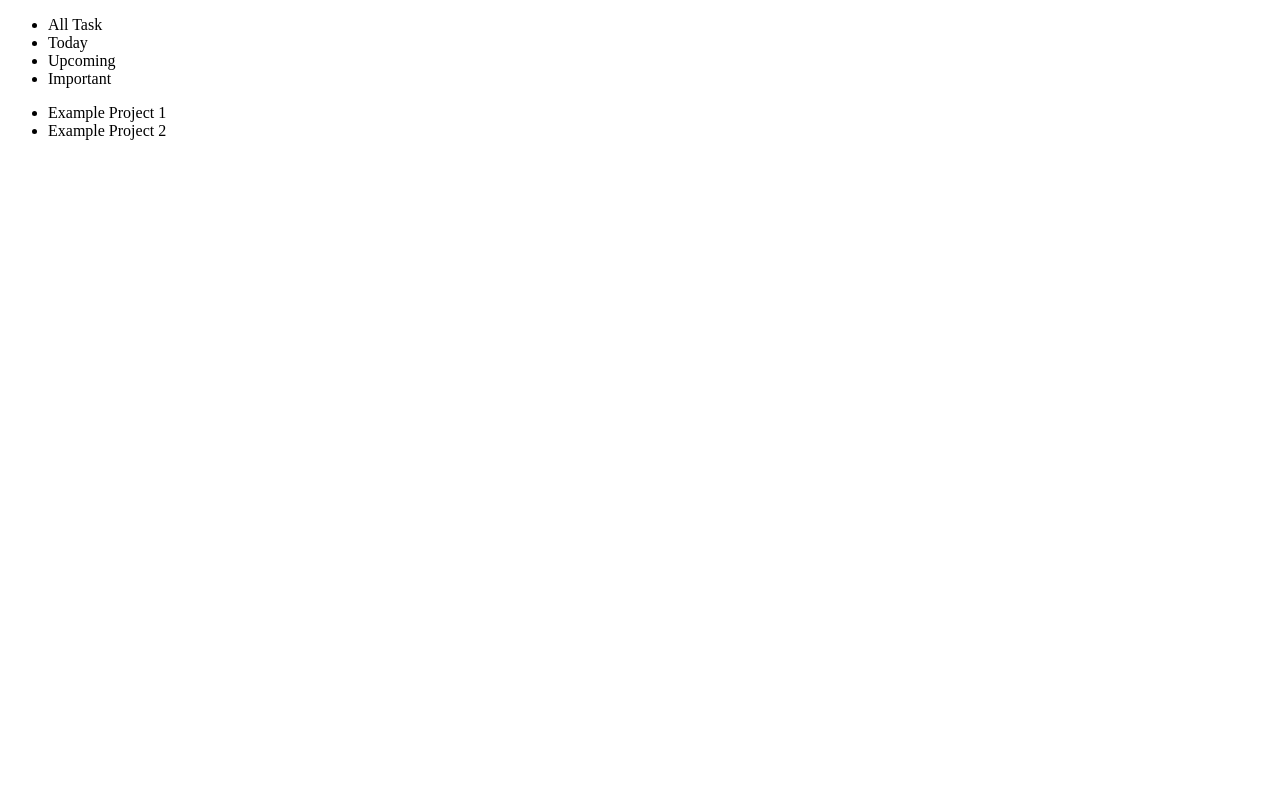
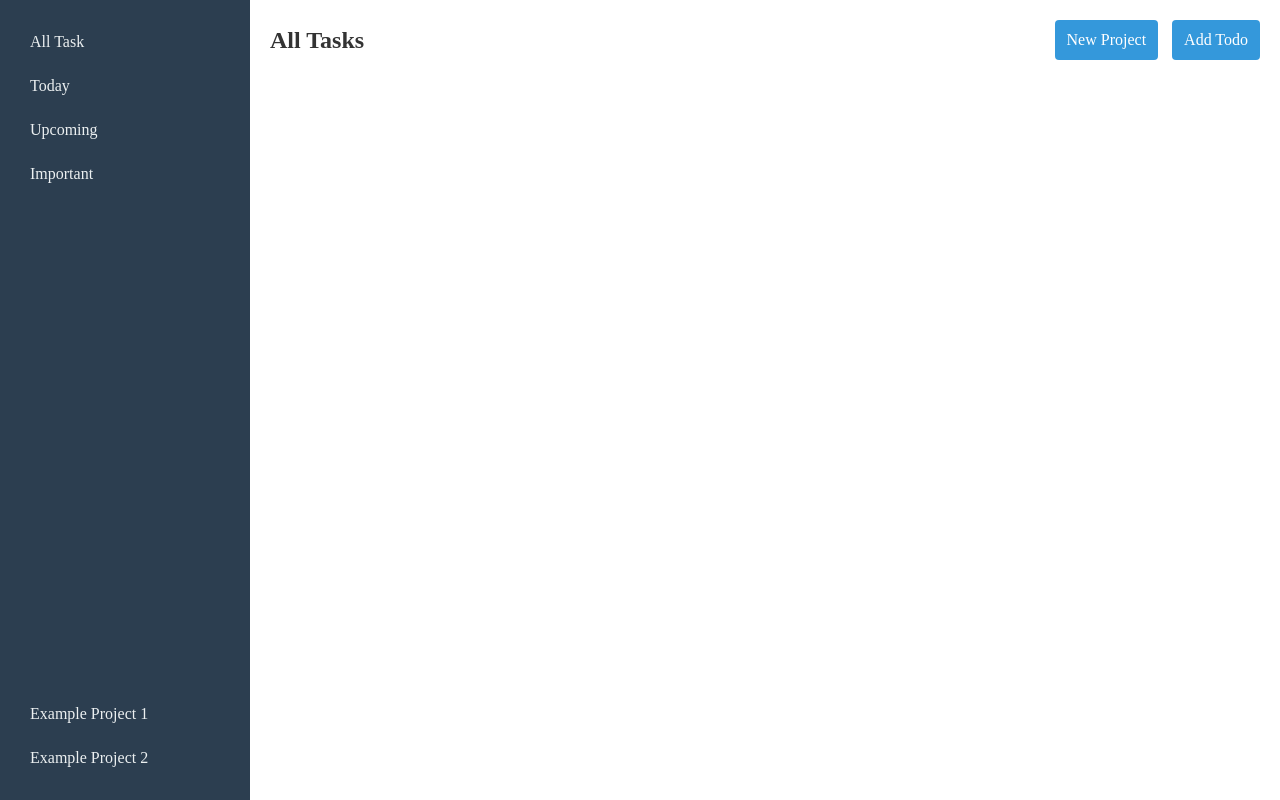
Before and after one commit to orokidd/todo-list, a website built with webpack: page src/template.html in a window 1280 px wide. Built offline with nearby package versions, Linux system fonts and the light colour scheme.

Commit message:
basic styling

```diff
--- a/src/index.js
+++ b/src/index.js
@@ -0,0 +1 @@
+import "./styles.css"
--- /dev/null
+++ b/src/styles.css
@@ -0,0 +1,113 @@
+/* CSS Reset */
+*, *::before, *::after {
+    box-sizing: border-box;
+  }
+  * {
+    margin: 0;
+  }
+
+  body {
+    line-height: 1.5;
+    -webkit-font-smoothing: antialiased;
+  }
+
+  img, picture, video, canvas, svg {
+    display: block;
+    max-width: 100%;
+  }
+
+  input, button, textarea, select {
+    font: inherit;
+  }
+
+  p, h1, h2, h3, h4, h5, h6 {
+    overflow-wrap: break-word;
+  }
+
+  p {
+    text-wrap: pretty;
+  }
+  h1, h2, h3, h4, h5, h6 {
+    text-wrap: balance;
+  }
+  ul, li, ol {
+    list-style: none;
+    padding-left: 0;
+  }
+  a {
+    text-decoration: none;
+    color: black;
+  }
+
+body {
+  background-color: #f4f4f4;
+  color: #333;
+}
+
+.wrapper {
+  display: flex;
+  height: 100vh;
+}
+
+/* Sidebar */
+.sidebar {
+  width: 250px;
+  background-color: #2c3e50;
+  color: #ecf0f1;
+  padding: 20px;
+  display: flex;
+  flex-direction: column;
+  justify-content: space-between;
+}
+
+.sidebar ul {
+  list-style: none;
+  padding-left: 0;
+}
+
+.sidebar li {
+  padding: 10px;
+  cursor: pointer;
+  border-radius: 4px;
+  transition: background-color 0.2s;
+}
+
+.sidebar li:hover {
+  background-color: #34495e;
+}
+
+/* Main Content */
+.main-body {
+  flex: 1;
+  padding: 20px;
+  background-color: #ffffff;
+  display: flex;
+  flex-direction: column;
+}
+
+.top {
+  display: flex;
+  justify-content: space-between;
+  align-items: center;
+  margin-bottom: 20px;
+}
+
+.header-left {
+  font-size: 1.5rem;
+  font-weight: bold;
+}
+
+.header-actions button {
+  margin-left: 10px;
+  padding: 8px 12px;
+  border: none;
+  border-radius: 4px;
+  background-color: #3498db;
+  color: white;
+  cursor: pointer;
+  transition: background-color 0.2s;
+}
+
+.header-actions button:hover {
+  background-color: #2980b9;
+}
--- a/src/template.html
+++ b/src/template.html
@@ -26,7 +26,15 @@
             </div>
         </div>
 
-        <div class="main-body"></div>
+        <div class="main-body">
+            <div class="top">
+                <div class="header-left">All Tasks</div>
+                <div class="header-actions">
+                    <button>New Project</button>
+                    <button>Add Todo</button>
+                </div>
+            </div>
+        </div>
 
     </div>
 
```
